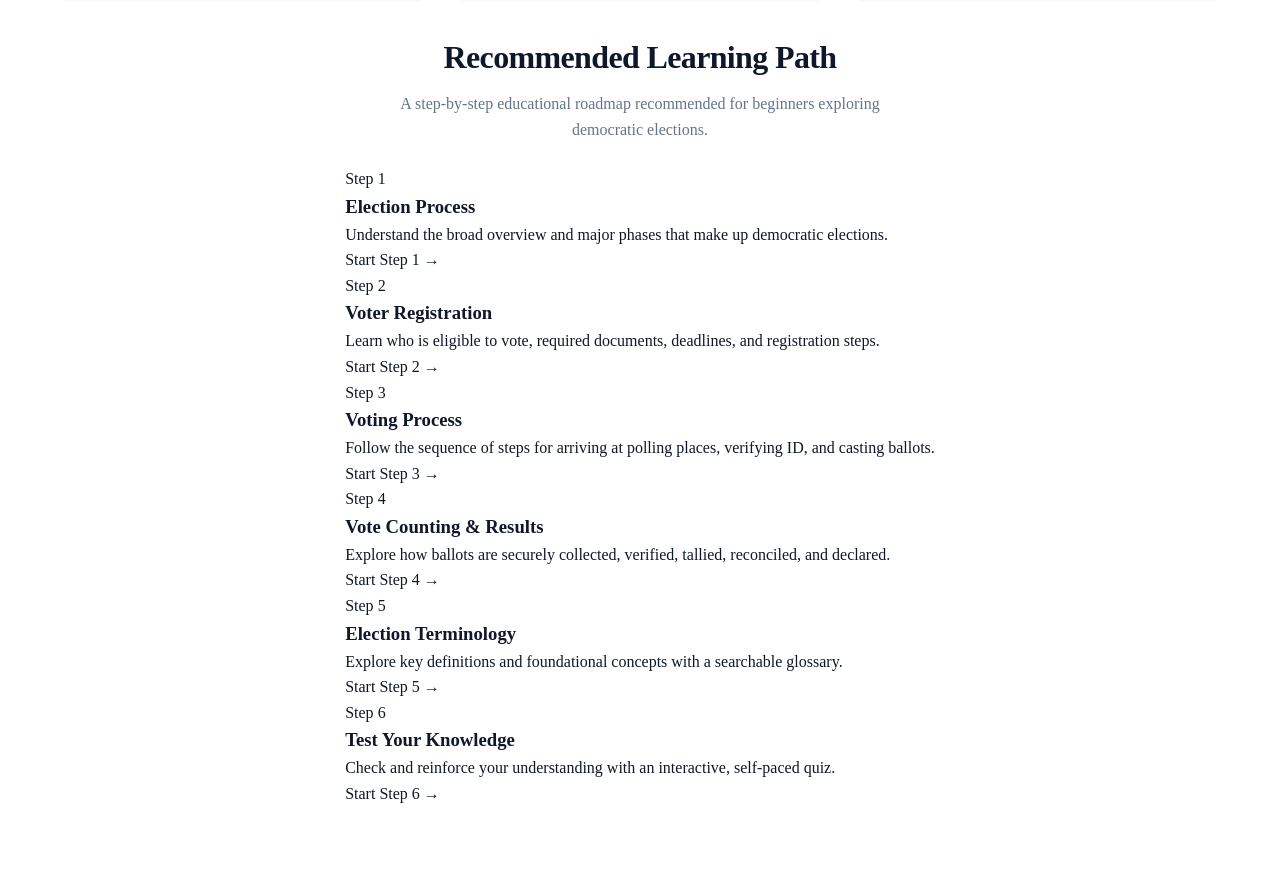
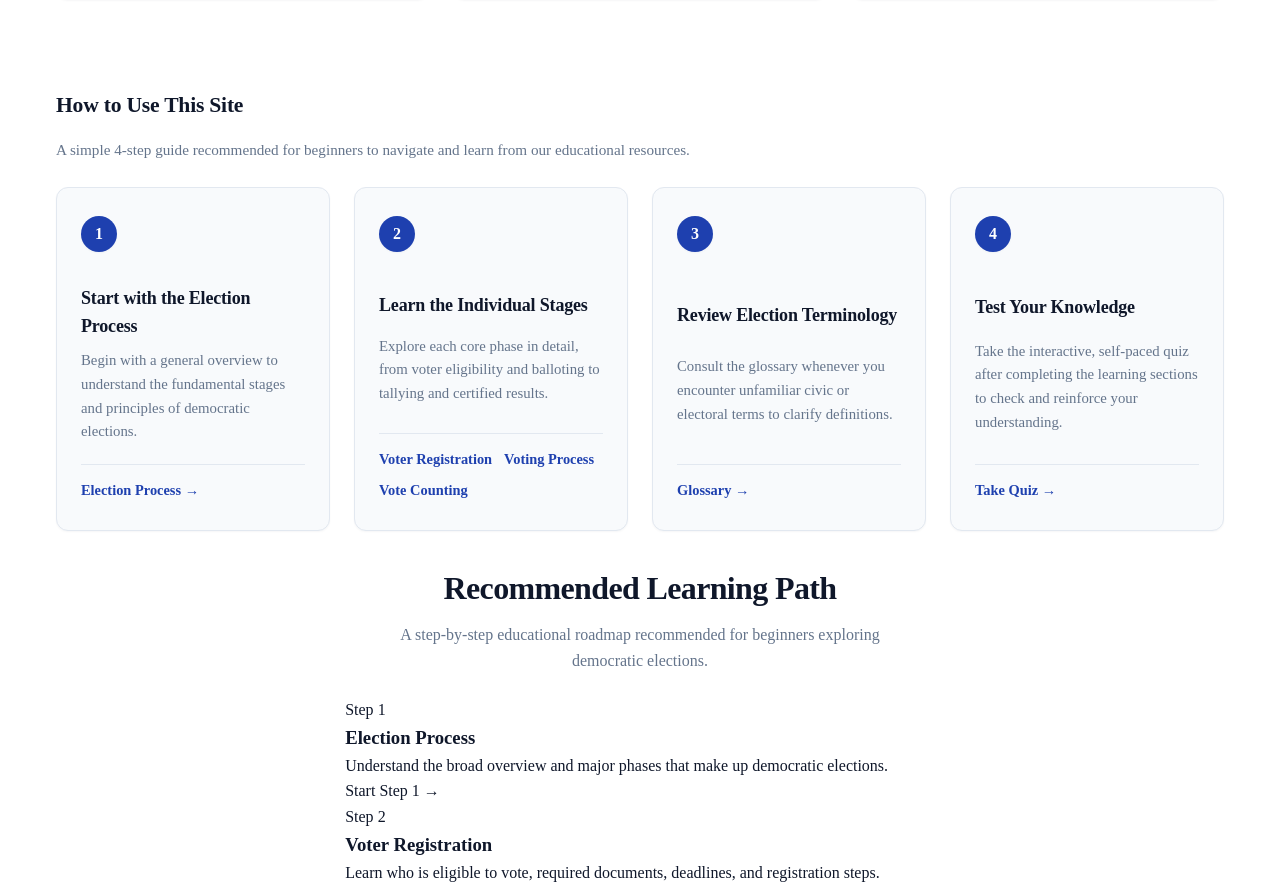
Before and after one commit to devamithra137/Election-Process-Education, a Next.js app: page / in a window 1280 px wide. Shown: the part 1580-2465 px from the top of the page. Built offline with nearby package versions, Linux system fonts and the light colour scheme.

Commit message:
Add how to use section

```diff
--- a/src/app/globals.css
+++ b/src/app/globals.css
@@ -2179,6 +2179,63 @@ a {
   display: flex;
   flex-direction: column;
   justify-content: space-between;
+}
+
+/* ─── How To Use Section ─────────────────────────────────────── */
+.how-to-use-section {
+  width: 100%;
+  max-width: 1200px;
+  margin: 3.5rem auto 2rem;
+  padding: 0 1rem;
+}
+
+.how-to-use-grid {
+  display: grid;
+  grid-template-columns: repeat(auto-fit, minmax(260px, 1fr));
+  gap: 1.5rem;
+  margin-top: 1.5rem;
+}
+
+.how-to-use-item {
+  display: flex;
+}
+
+.how-to-use-card {
+  width: 100%;
+  display: flex;
+  flex-direction: column;
+  justify-content: space-between;
+}
+
+.how-to-use-links {
+  display: flex;
+  flex-wrap: wrap;
+  gap: 0.5rem 0.75rem;
+  margin-top: 1.25rem;
+  padding-top: 0.875rem;
+  border-top: 1px solid var(--color-border);
+  width: 100%;
+}
+
+.how-to-use-link {
+  display: inline-flex;
+  align-items: center;
+  font-size: 0.9rem;
+  font-weight: 600;
+  color: var(--color-primary);
+  text-decoration: none;
+  transition: color 0.2s ease, transform 0.2s ease;
+}
+
+.how-to-use-link:hover {
+  color: var(--color-primary-hover);
+  text-decoration: underline;
+}
+
+.how-to-use-link:focus-visible {
+  outline: 2px solid var(--color-primary);
+  outline-offset: 2px;
+  border-radius: var(--radius-sm);
 }
 
 /* ─── Footer ─────────────────────────────────────────────────── */
--- a/src/app/page.tsx
+++ b/src/app/page.tsx
@@ -2,6 +2,7 @@ import Link from "next/link";
 import SectionHeading from "@/components/SectionHeading";
 import ContentSearch from "@/components/ContentSearch";
 import WhatYouLearn from "@/components/WhatYouLearn";
+import HowToUse from "@/components/HowToUse";
 import LearningPath from "@/components/LearningPath";
 import ElectionOverview from "@/components/ElectionOverview";
 import VoterRegistration from "@/components/VoterRegistration";
@@ -31,6 +32,7 @@ export default function Home() {
       </section>
       <ContentSearch />
       <WhatYouLearn />
+      <HowToUse />
       <LearningPath />
       <ElectionOverview />
       <VoterRegistration />
--- /dev/null
+++ b/src/components/HowToUse.tsx
@@ -0,0 +1,125 @@
+import React from "react";
+import Link from "next/link";
+import Section from "./Section";
+import InfoCard from "./InfoCard";
+
+export interface HowToUseStepLink {
+  label: string;
+  href: string;
+}
+
+export interface HowToUseStep {
+  stepNumber: number;
+  title: string;
+  description: string;
+  links: HowToUseStepLink[];
+}
+
+export const HOW_TO_USE_STEPS: HowToUseStep[] = [
+  {
+    stepNumber: 1,
+    title: "Start with the Election Process",
+    description:
+      "Begin with a general overview to understand the fundamental stages and principles of democratic elections.",
+    links: [
+      {
+        label: "Election Process →",
+        href: "/election-process",
+      },
+    ],
+  },
+  {
+    stepNumber: 2,
+    title: "Learn the Individual Stages",
+    description:
+      "Explore each core phase in detail, from voter eligibility and balloting to tallying and certified results.",
+    links: [
+      {
+        label: "Voter Registration",
+        href: "/voter-registration",
+      },
+      {
+        label: "Voting Process",
+        href: "/voting-process",
+      },
+      {
+        label: "Vote Counting",
+        href: "/vote-counting",
+      },
+    ],
+  },
+  {
+    stepNumber: 3,
+    title: "Review Election Terminology",
+    description:
+      "Consult the glossary whenever you encounter unfamiliar civic or electoral terms to clarify definitions.",
+    links: [
+      {
+        label: "Glossary →",
+        href: "/glossary",
+      },
+    ],
+  },
+  {
+    stepNumber: 4,
+    title: "Test Your Knowledge",
+    description:
+      "Take the interactive, self-paced quiz after completing the learning sections to check and reinforce your understanding.",
+    links: [
+      {
+        label: "Take Quiz →",
+        href: "/quiz",
+      },
+    ],
+  },
+];
+
+export const HowToUse: React.FC = () => {
+  return (
+    <Section
+      id="how-to-use"
+      title="How to Use This Site"
+      subtitle="A simple 4-step guide recommended for beginners to navigate and learn from our educational resources."
+      className="how-to-use-section"
+    >
+      <div className="how-to-use-grid" role="list">
+        {HOW_TO_USE_STEPS.map((step) => (
+          <article
+            key={step.stepNumber}
+            className="how-to-use-item"
+            role="listitem"
+          >
+            <InfoCard
+              title={step.title}
+              description={step.description}
+              badge={
+                <span
+                  className="step-badge"
+                  aria-label={`Step ${step.stepNumber}`}
+                >
+                  {step.stepNumber}
+                </span>
+              }
+              className="how-to-use-card"
+            >
+              <div className="how-to-use-links">
+                {step.links.map((link) => (
+                  <Link
+                    key={link.href}
+                    href={link.href}
+                    className="how-to-use-link"
+                    aria-label={`Step ${step.stepNumber}: ${link.label}`}
+                  >
+                    {link.label}
+                  </Link>
+                ))}
+              </div>
+            </InfoCard>
+          </article>
+        ))}
+      </div>
+    </Section>
+  );
+};
+
+export default HowToUse;
```
